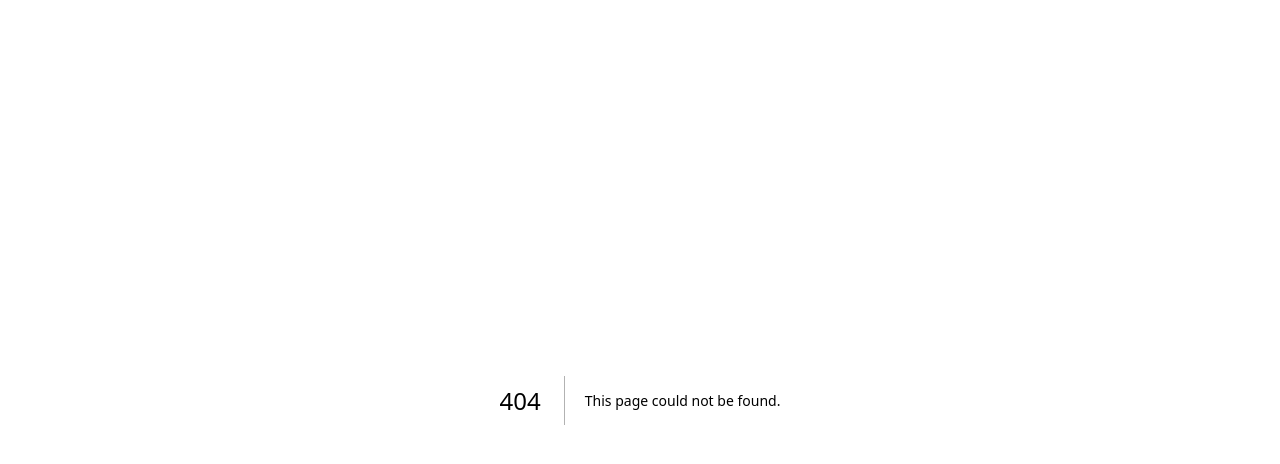
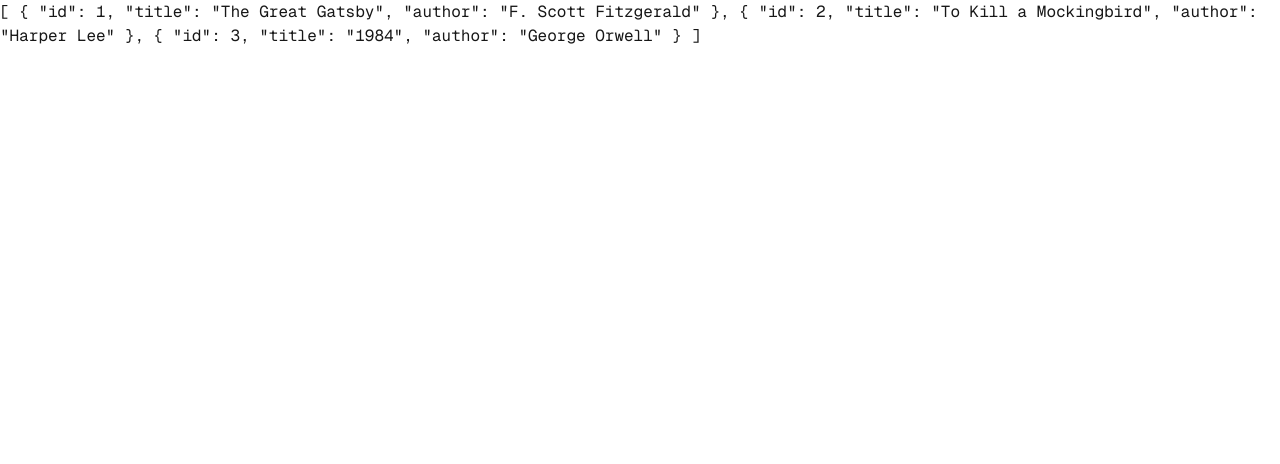
Before and after one commit to HarshathMohanaSundaram/nextjs_demo, a Next.js app: page /books in a window 1280 px wide. Before the commit this address had no page. Shown: the top 464 px of the page. Built offline with nearby package versions, Linux system fonts and the light colour scheme.

Commit message:
Add Books page to fetch and display book data from API

```diff
--- /dev/null
+++ b/app/books/page.tsx
@@ -0,0 +1,15 @@
+import React from 'react'
+
+const Books = async() => {
+  const response = await fetch('http://localhost:3000/api/books');
+  if(!response.ok) throw new Error('Failed to fetch books');
+
+  const books = await response.json();
+  return (
+    <main>
+      <code>{JSON.stringify(books, null, 2)}</code>
+    </main>
+  )
+}
+
+export default Books
```
